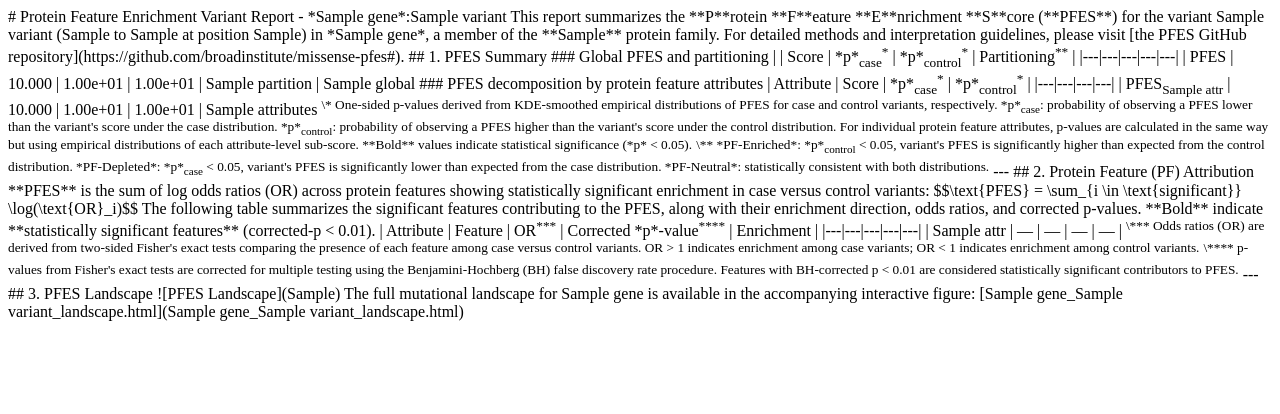
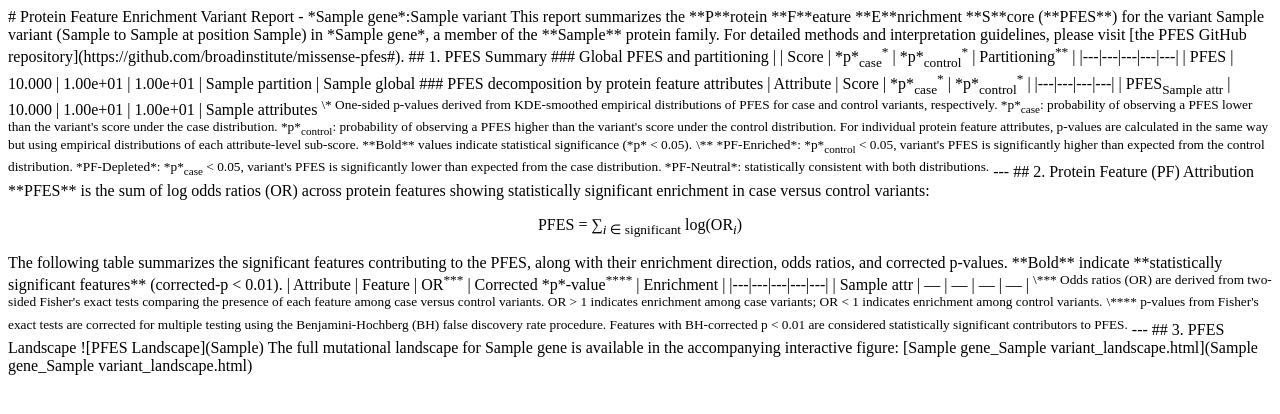
Before and after one commit to broadinstitute/missense-pfes, a Python web app: template src/pfes/templates/report_template.md.j2 in a window 1280 px wide. Shown: the top 414 px of the page. Run offline with Jinja, Linux system fonts and the light colour scheme; the template is opened without the code that fills it: most values are stand-ins (such as "Sample title", 1, 10 or a date in 2020).

Commit message:
HTML equation fix

```diff
--- a/src/pfes/templates/report_template.md.j2
+++ b/src/pfes/templates/report_template.md.j2
@@ -44,7 +44,10 @@
 ## 2. Protein Feature (PF) Attribution
 
 **PFES** is the sum of log odds ratios (OR) across protein features showing statistically significant enrichment in case versus control variants:
-$$\text{PFES} = \sum_{i \in \text{significant}} \log(\text{OR}_i)$$
+<p style="text-align:center; margin: 1em 0;">
+  PFES = &sum;<sub><i>i</i> &isin; significant</sub> log(OR<sub><i>i</i></sub>)
+</p>
+
 The following table summarizes the significant features contributing to the PFES, along with their enrichment direction, odds ratios, and corrected p-values. **Bold** indicate **statistically significant features** (corrected-p < 0.01).
 
 {% macro sig_cell(value, p) %}{% if p < 0.01 %}**{{ value }}**{% else %}{{ value }}{% endif %}{% endmacro %}
```
Also changed, not shown: 2 other files.
